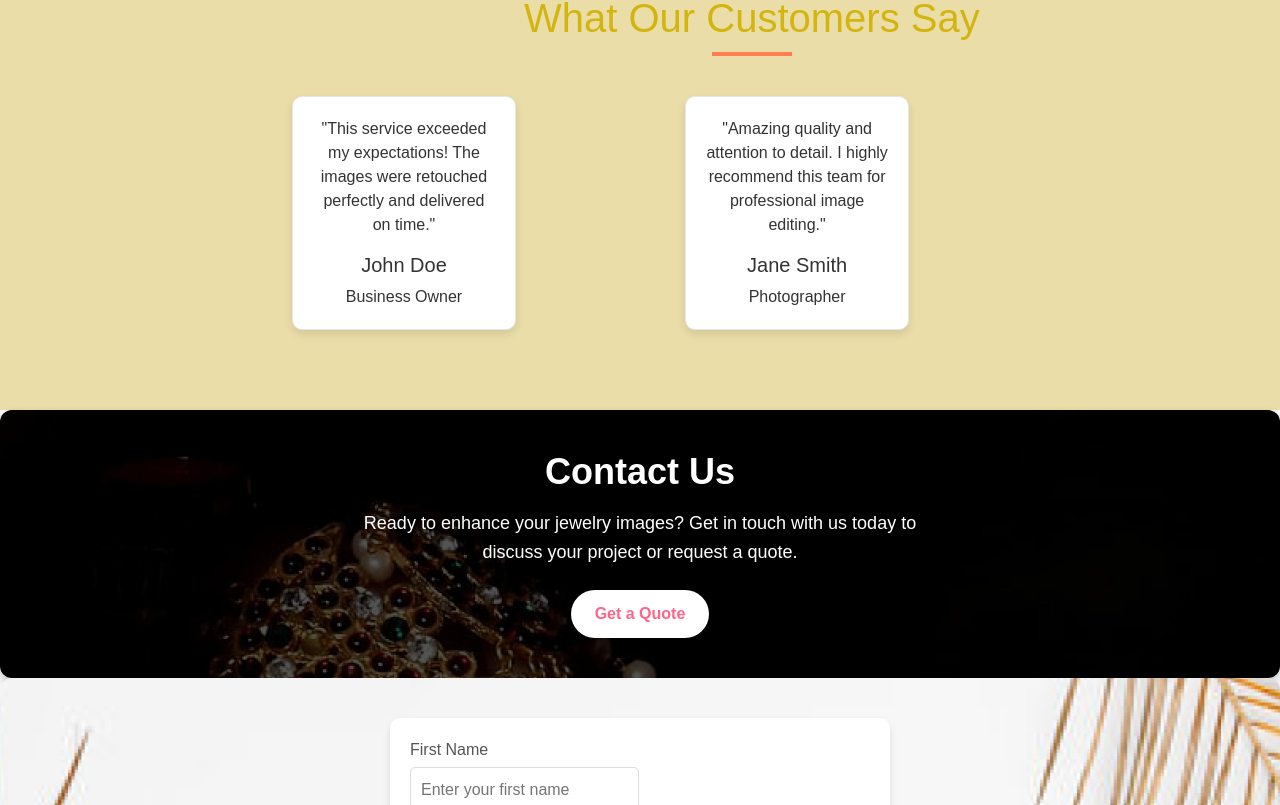
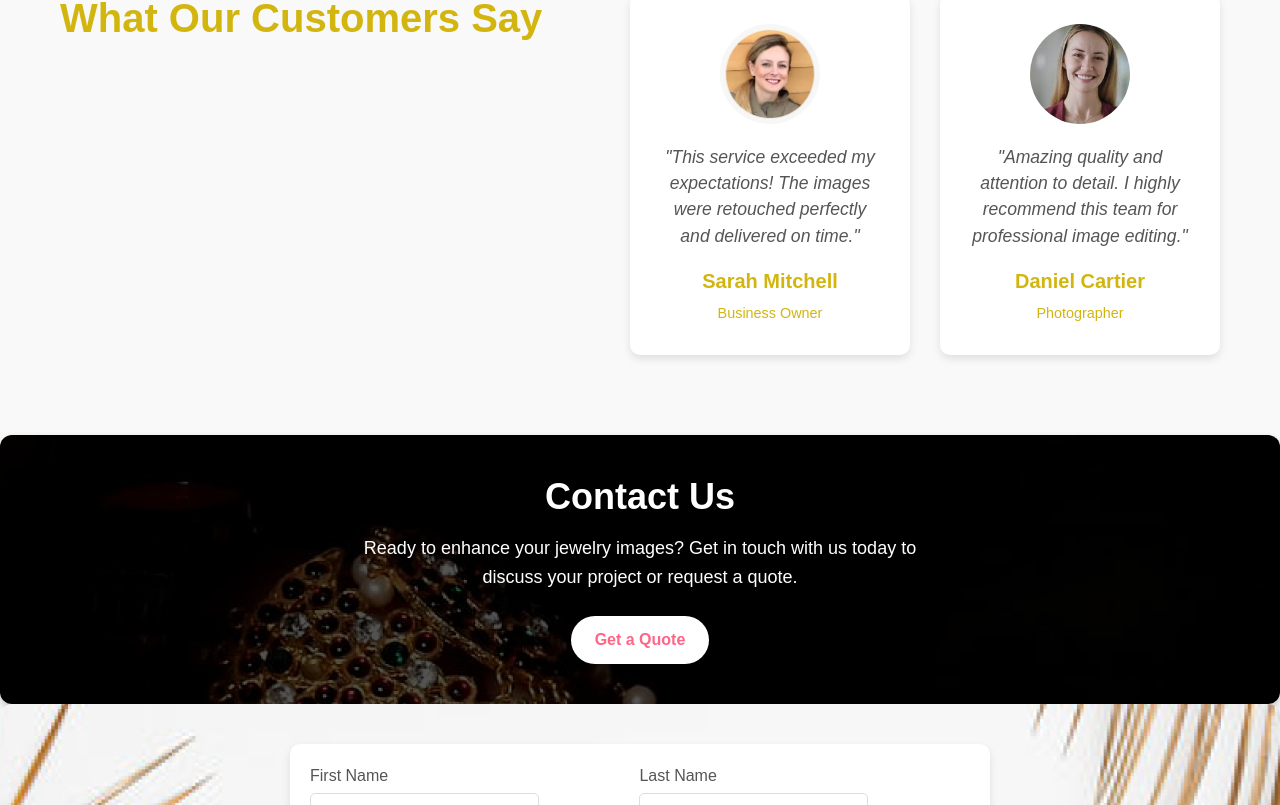
Before and after one commit to AY7983/JEWELRY-RETOUCH, a plain HTML site: page index.html in a window 1280 px wide. Shown: the part 5275-6080 px from the top of the page. Drawn offline with nearby package versions, Linux system fonts and the light colour scheme.

Commit message:
update the files

```diff
--- a/index.html
+++ b/index.html
@@ -69,10 +69,10 @@
       Enhance the brilliance of your jewellery with our expert retouching
       services.
     </p>
-        <a href="#services" class="btn btn-outline-warning btn-lg mt-5 ms-5"
-          >Explore Services</a>
+    <a href="#services" class="btn btn-outline-warning btn-lg mt-5 ms-5">Explore Services</a>
   </div>
 </header>
+
 
     <!-- Services Section -->
     <section id="services" class="py-5">
@@ -319,13 +319,17 @@
         <div class="container">
           <h2>What Our Customers Say</h2>
           <div class="testimonials-wrapper">
+
             <!-- Testimonial 1 -->
             <div class="testimonial-card">
               <div class="testimonial-content">
+                <div class="testimonial-avatar">
+                  <img src="./images/testimonial2.jpg" alt="Sarah Mitchell" class="testimonial-img">
+                </div>
                 <p class="testimonial-text">
                   "This service exceeded my expectations! The images were retouched perfectly and delivered on time."
                 </p>
-                <h5 class="customer-name">John Doe</h5>
+                <h5 class="customer-name">Sarah Mitchell</h5>
                 <span class="customer-position">Business Owner</span>
               </div>
             </div>
@@ -333,15 +337,21 @@
             <!-- Testimonial 2 -->
             <div class="testimonial-card">
               <div class="testimonial-content">
+                <div class="testimonial-avatar">
+                  <img src="./images/testimonial3.jpg" alt="Daniel Cartier" class="testimonial-img">
+                </div>
                 <p class="testimonial-text">
                   "Amazing quality and attention to detail. I highly recommend this team for professional image editing."
                 </p>
-                <h5 class="customer-name">Jane Smith</h5>
+                <h5 class="customer-name">Daniel Cartier</h5>
                 <span class="customer-position">Photographer</span>
               </div>
             </div>
+
+          </div>
         </div>
       </section>
+
       <section class="contact-header">
         <div class="contact-header-content">
           <h1>Contact Us</h1>
@@ -349,26 +359,26 @@
           <a href="#contact" class="contact-button">Get a Quote</a>
         </div>
       </section>
-    <section class="contact-section">
+    <section  id = "contact" class="contact-section">
     <div class="form-container">
       <form action="#home" method="post" class="contact-form">
         <!-- First Name -->
-        <div class="form-group">
+        <div class="form-group me-5">
           <label for="first-name">First Name</label>
           <input type="text" id="first-name" name="first-name" placeholder="Enter your first name" required>
         </div>
         <!-- Last Name -->
-        <div class="form-group">
+        <div class="form-group mx-5">
           <label for="last-name">Last Name</label>
           <input type="text" id="last-name" name="last-name" placeholder="Enter your last name" required>
         </div>
         <!-- Email ID -->
-        <div class="form-group">
+        <div class="form-group me-5">
           <label for="email">Email ID</label>
           <input type="email" id="email" name="email" placeholder="Enter your email" required>
         </div>
         <!-- Phone Number -->
-        <div class="form-group">
+        <div class="form-group mx-5">
           <label for="phone">Subject</label>
           <input type="tel" id="phone" name="phone" placeholder="Enter your phone number" required>
         </div>
--- a/styles.css
+++ b/styles.css
@@ -596,47 +596,88 @@ h2 {
   background-color: #0056b3;
 }
 
-/* Testimonial-Section */
-/* Testimonials Section */
+/* General Section Styling */
 .testimonials-section {
-  padding: 60px 20px;
-  background-color: rgb(235, 221, 168);
+  background-color: #f9f9f9;
+  padding: 60px 0;
   text-align: center;
 }
 
 .testimonials-section h2 {
-  font-size: 2.5rem;
+  font-size: 2.5em;
+  font-weight: 600;
+  margin-bottom: 70px;
   color: rgb(211, 181, 15);
-  margin-bottom: 40px;
-  margin-left: 40%;
-  position: relative;
-}
-
-.testimonials-section h2::after {
-  content: '';
-  display: block;
-  width: 80px;
-  height: 4px;
-  background: #ff7f50;
-  margin: 10px auto 0;
 }
 
 .testimonials-wrapper {
-  display: grid;
-  gap: 20px;
-  margin-left: 20%;
-  grid-template-columns: repeat(auto-fit, minmax(280px, 1fr));
+  display: flex;
+  justify-content: center;
+  gap: 30px;
+  flex-wrap: wrap;
 }
 
+/* Testimonial Card Styling */
 .testimonial-card {
-  background: #fff;
-  border: 1px solid #e6e6e6;
+  background-color: white;
   border-radius: 10px;
-  padding: 20px;
-  margin-right: 40%;
   box-shadow: 0 4px 8px rgba(0, 0, 0, 0.1);
+  width: 280px;
+  padding: 30px;
+  text-align: center;
   transition: transform 0.3s ease, box-shadow 0.3s ease;
 }
+
+.testimonial-card:hover {
+  transform: translateY(-10px);
+  box-shadow: 0 6px 12px rgba(0, 0, 0, 0.2);
+}
+
+/* Avatar Image */
+.testimonial-avatar {
+  margin-bottom: 20px;
+}
+
+.testimonial-img {
+  border-radius: 50%;
+  width: 100px;
+  height: 100px;
+  object-fit: cover;
+}
+
+/* Testimonial Text */
+.testimonial-text {
+  font-size: 1.1em;
+  color: #555;
+  margin-bottom: 20px;
+  font-style: italic;
+}
+
+/* Customer Information */
+.customer-name {
+  font-weight: bold;
+  color: rgb(211, 181, 15);
+}
+
+.customer-position {
+  color: rgb(211, 181, 15);
+  font-size: 0.9em;
+}
+
+/* Responsive Design */
+@media (max-width: 768px) {
+  .testimonials-wrapper {
+    flex-direction: column;
+    align-items: center;
+  }
+
+  .testimonial-card {
+    width: 100%;
+    max-width: 400px;
+    margin-bottom: 20px;
+  }
+}
+
 
 /* Contact section styling */
 
@@ -702,7 +743,6 @@ h2 {
   border-radius: 12px;
   box-shadow: 0 4px 8px rgba(0, 0, 0, 0.1);
 }
-
 .form-container h2 {
   font-size: 28px;
   margin-bottom: 10px;
@@ -716,10 +756,10 @@ h2 {
   color: #666;
   text-align: center;
 }
-
 .contact-form .form-group {
   margin-bottom: 20px;
   display: inline-block;
+
 }
 .contact-form .form-group-1{
   display: block;
@@ -727,6 +767,7 @@ h2 {
 .contact-form label {
   display: block;
   font-size: 14px;
+  font-weight: 500;
   color: #333;
   margin-bottom: 6px;
 }
@@ -736,7 +777,7 @@ h2 {
   width: 100%;
   padding: 12px 15px;
   font-size: 14px;
-  border: 1px solid #ccc;
+  border: 5px solid rgb(211, 181, 15);
   border-radius: 6px;
   outline: none;
   transition: border 0.3s;
@@ -754,7 +795,7 @@ h2 {
 .btn-send {
   display: inline-block;
   width: 100%;
-  background-color: #ff6587;
+  background-color:rgb(211, 181, 15);
   color: white;
   font-size: 16px;
   font-weight: bold;
@@ -797,7 +838,7 @@ h2 {
   }
 }
 .contact-form {
-  max-width: 500px;
+  max-width: 700px;
   margin: 0 auto;
   background: #fff;
   padding: 20px;
```
Lines whose indentation alone changed are shown as unchanged.
